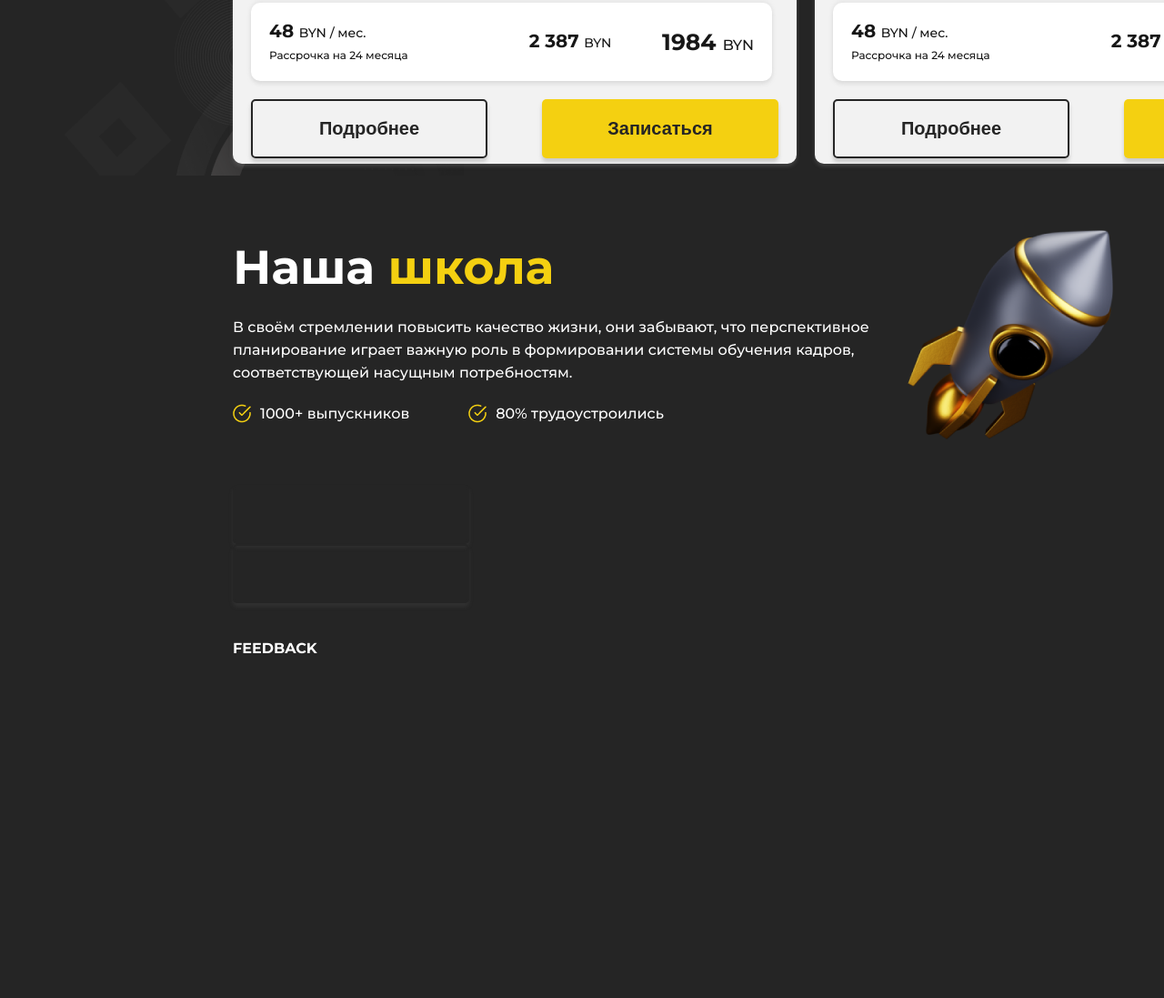
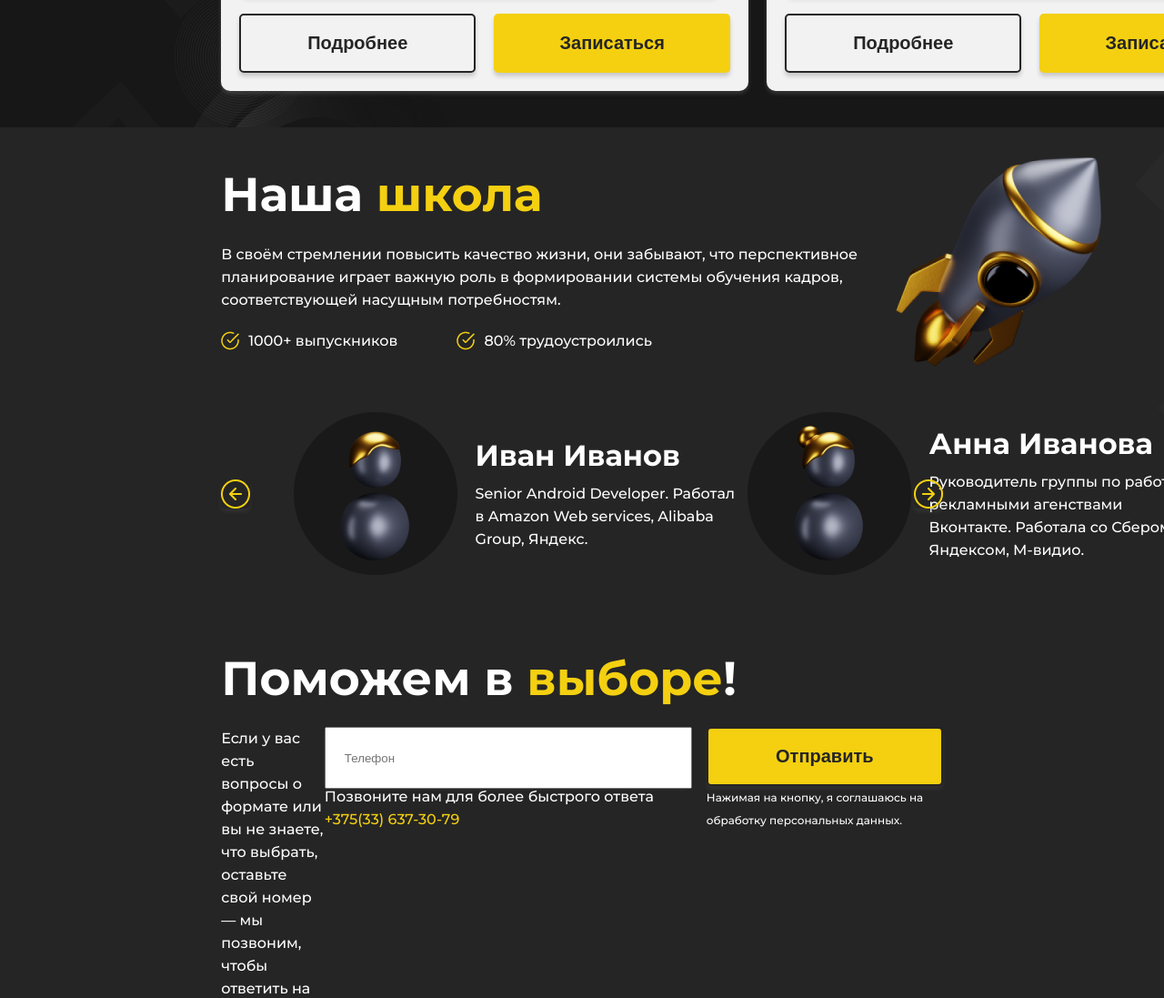
Before and after one commit to LeuKhaak/test-01.23, a plain HTML site: page index.html in a window 1280 px wide. Shown: the part 1703-2800 px from the top of the page at 91% size. Before the commit the page ends 2449 px from the top, so only its background shows below. Drawn offline with Linux system fonts and the light colour scheme.

Commit message:
feedback

```diff
--- a/index.html
+++ b/index.html
@@ -184,6 +184,7 @@
 		</div>
 	</section>
 	<section class="about">
+		<div class="about-image-background"></div>
 		<div class="container">
 			<div class="about-top-wrapper">
 				<div class="about-title-wrapper">
@@ -202,20 +203,48 @@
 				</div>
 			</div>
 			<div class="about-command">
-				<button class="slider-left"></button>
+				<button class="slider left"></button>
 				<div class="persons-slider">
 					<div class="person">
-
+						<img class="photo" src="./images/photo-person-1.png" alt="#">
+						<div class="person-description">
+							<h4>Иван Иванов</h4>
+							<p>Senior Android Developer. Работал в Amazon Web services, Alibaba Group, Яндекс.</p>
+						</div>
+					</div>
+					<div class="person">
+						<img class="photo" src="./images/photo-person-2.png" alt="#">
+						<div class="person-description">
+							<h4>Анна Иванова</h4>
+							<p>Руководитель группы по работе с рекламными агенствами Вконтакте. Работала со Сбером, Яндексом, М-видио.
+							</p>
+						</div>
 					</div>
 				</div>
-				<button class="slider-right"></button>
+				<button class="slider right"></button>
 			</div>
 		</div>
 	</section>
 	<section class="feedback">
 		<div class="container">
+			<h2 class="courses-title">Поможем в <span class="yellow-text">выборе</span>!</h2>
 			<div class="feedback-wrapper">
-				FEEDBACK
+				<div class="feedback-description">
+					<p>
+						Если у вас есть вопросы о формате или вы не знаете, что выбрать, оставьте свой номер — мы позвоним, чтобы
+						ответить на все ваши вопросы.
+					</p>
+				</div>
+				<form class="form">
+					<div class="input-wrapper">
+						<div class="input"><input type="tel" placeholder="Телефон"></div>
+						<p>Позвоните нам для более быстрого ответа <span class="yellow-text">+375(33) 637-30-79</span></p>
+					</div>
+					<div class="submit-wrapper">
+						<button class="submit" type="submit">Отправить</button>
+						<p>Нажимая на кнопку, я соглашаюсь на обработку персональных данных.</p>
+					</div>
+				</form>
 			</div>
 		</div>
 	</section>
--- a/style.css
+++ b/style.css
@@ -8,6 +8,12 @@ body {
 	color: #FFFFFF;
 	font-family: 'Montserrat';
 	font-weight: 700;
+}
+
+p {
+	line-height: 25px;
+	font-weight: 400;
+	font-size: 16px;
 }
 
 button {
@@ -25,15 +31,14 @@ button {
 	align-items: center;
 	width: 260px;
 	height: 65px;
-	font-size: 20px;
 	line-height: 25px;
 	font-weight: 700;
 	font-size: 20px;
 }
 
 .container {
-	width: 60%;
-	max-width: 1920px;
+	width: 62%;
+	max-width: 1180px;
 	margin: 0 auto;
 }
 
@@ -209,6 +214,7 @@ button {
 	padding: 40px 0;
 	position: relative;
 	overflow: hidden;
+	background: #171717;
 }
 
 .courses .container {
@@ -250,6 +256,7 @@ button {
 }
 
 .courses-wrapper {
+	margin: 0 auto;
 	display: grid;
 	grid-template-rows: 1fr 1fr;
 	grid-template-columns: 1fr 1fr;
@@ -258,8 +265,8 @@ button {
 }
 
 .course-item {
-	width: 580px;
-	height: 521px;
+	width: 540px;
+	height: 481px;
 	padding: 20px;
 	background: #F2F2F2;
 	box-shadow: 0px 3px 4px rgba(153, 153, 153, 0.25), 0px -3px 4px rgba(153, 153, 153, 0.1);
@@ -296,12 +303,17 @@ button {
 	color: #171717;
 }
 
+.course-item-image {
+	width: 160px;
+	height: 174px;
+}
+
 .course-item-description {
 	display: flex;
 	margin-bottom: 20px;
 }
 
-.course-item-description {
+.course-item-description p {
 	padding-top: 15px;
 	padding-right: 10px;
 	margin-left: 20px;
@@ -329,14 +341,14 @@ button {
 	justify-content: space-between;
 	align-items: center;
 	color: #171717;
-	width: 533px;
-	height: 66px;
+	width: 493px;
+	height: 46px;
 	background: #FFFFFF;
 	box-shadow: 0px 3px 4px rgba(153, 153, 153, 0.25), 0px -3px 4px rgba(153, 153, 153, 0.1);
 	border-radius: 10px;
-	margin-top: 20px;
-	margin-bottom: 20px;
-	padding: 10px 20px;
+	margin-top: 18px;
+	margin-bottom: 18px;
+	padding: 10px 18px;
 }
 
 .monthly,
@@ -388,6 +400,19 @@ button {
 .about {
 	padding-top: 20px;
 	padding-bottom: 40px;
+	position: relative;
+	overflow: hidden;
+}
+
+.about-image-background {
+	background-image: url('./images/background-courses.png');
+	background-repeat: no-repeat;
+	position: absolute;
+	width: 687px;
+	height: 425px;
+	left: 1000px;
+	top: -10px;
+	transform: matrix(-1, 0, 0, -1, 0, 0);
 }
 
 .about-top-wrapper {
@@ -416,3 +441,107 @@ button {
 .about-image {
 	margin-right: 10%;
 }
+
+.about-command {
+	display: flex;
+	align-items: center;
+	justify-content: space-between;
+}
+
+.slider {
+	width: 32px;
+	height: 32px;
+	border: none;
+	background-image: url('./images/arrow-left.png');
+	background-repeat: no-repeat;
+}
+
+.right {
+	background-image: url('./images/arrow-right.png');
+}
+
+.persons-slider {
+	width: 80%;
+	display: flex;
+	justify-content: space-between;
+	align-items: center;
+}
+
+.person {
+	display: flex;
+	align-items: center;
+
+}
+
+.person-description {
+	width: 299px;
+	margin-left: 20px;
+}
+
+.person h4 {
+	font-weight: 700;
+	font-size: 32px;
+	margin-bottom: 10px;
+}
+
+.photo {
+	z-index: 5;
+}
+
+.feedback {
+	padding-top: 40px;
+	padding-bottom: 105px;
+}
+
+.feedback-wrapper {
+	display: flex;
+	justify-content: space-between;
+}
+
+.feedback-description {
+	width: 480px;
+}
+
+.form {
+	display: flex;
+}
+
+.input-wrapper {
+	width: 400px;
+	margin-bottom: 10px;
+	margin-right: 20px;
+}
+
+.input {
+	width: 400px;
+	height: 64px;
+	background: #F2F2F2;
+	box-shadow: 0px 4px 4px rgba(85, 85, 85, 0.25);
+	border-radius: 5px;
+}
+
+.input input {
+	width: calc(100% - 20px);
+	height: 100%;
+	padding-left: 20px;
+	margin: 0;
+}
+
+.submit-wrapper {
+	width: 260px;
+}
+
+.submit {
+	display: flex;
+	justify-content: center;
+	align-items: center;
+	width: 260px;
+	height: 65px;
+	background: #F4D011;
+	box-shadow: 0px 4px 4px rgba(85, 85, 85, 0.25);
+	border-radius: 5px;
+}
+
+.submit-wrapper p {
+	font-size: 12px;
+}
```
Also changed, not shown: images/arrow-left.png (added), images/arrow-right.png (added), images/photo-person-1.png (added), images/photo-person-2.png (added).
